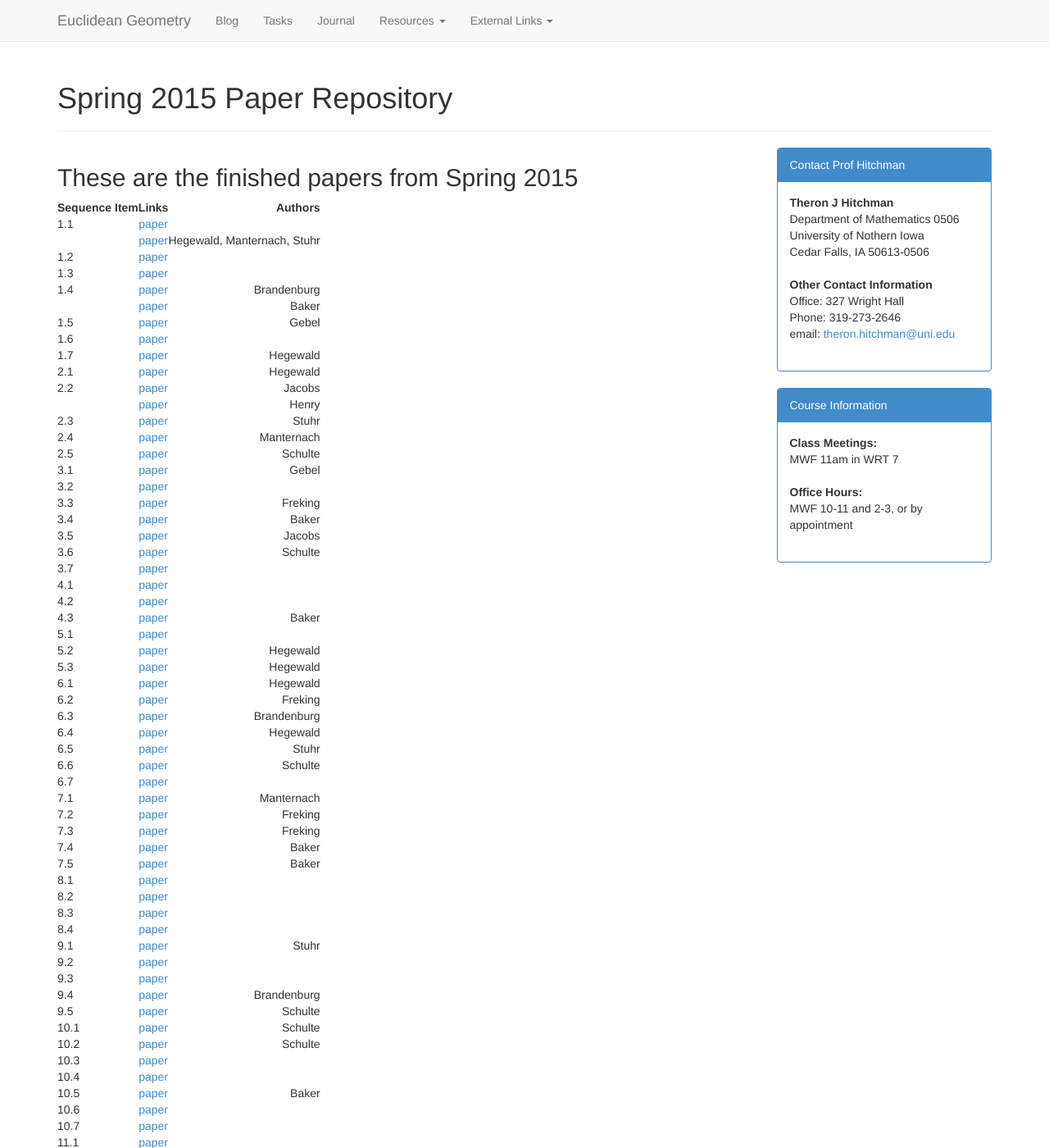
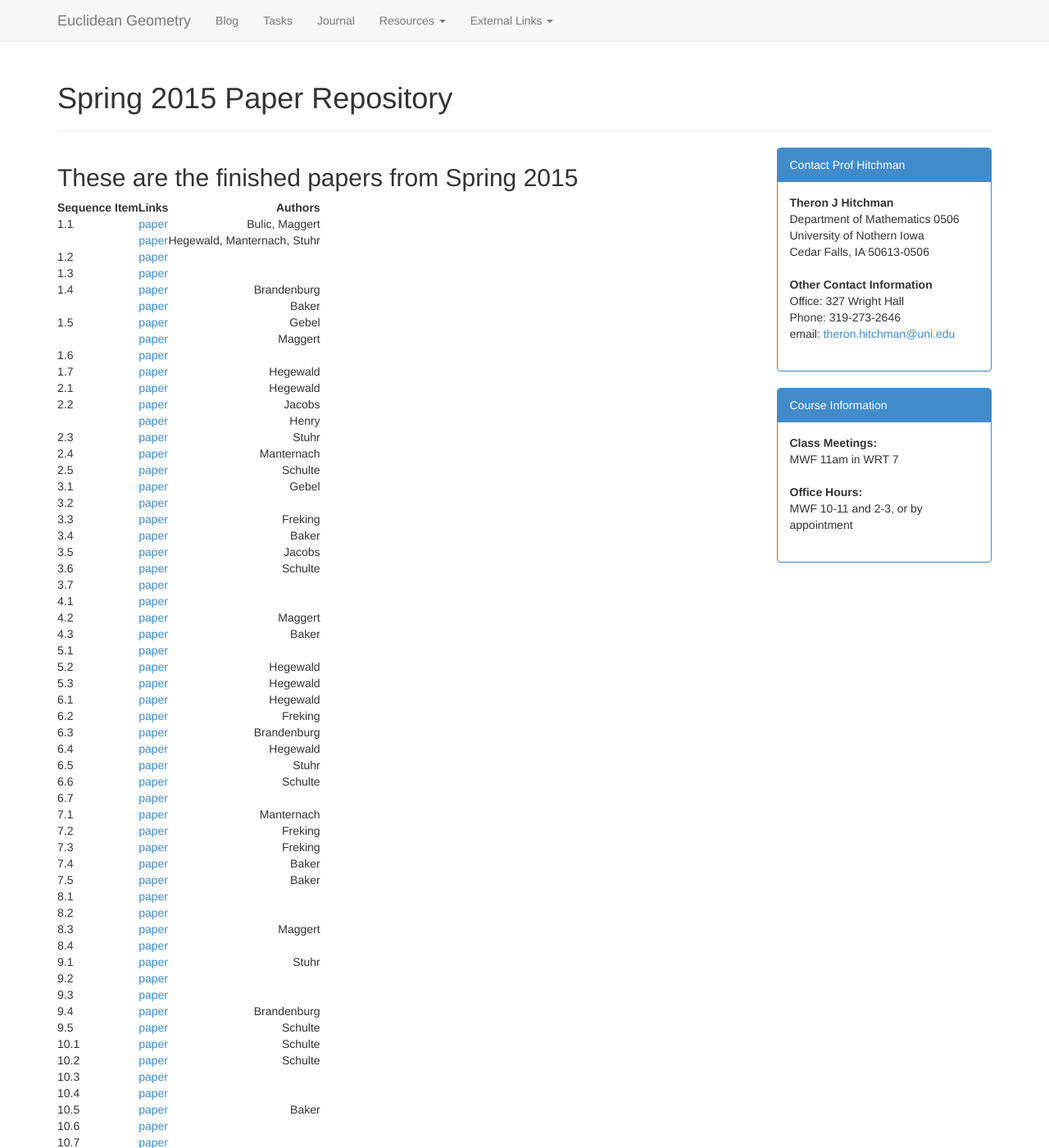
Before and after one commit to theronhitchman/euclidean-geometry, a Jekyll site: the page built from journal/2015S/index.md, in a window 1280 px wide and 1400 px high. Shown: the whole window at 82% size. Built offline with Jekyll 4.4.1, drawn with Linux system fonts in a browser that asks for light colours; nearby versions of some CDN libraries; some of the changed text lies outside the part shown.

Commit message:
add papers by Maggert

```diff
--- a/journal/2015S/index.md
+++ b/journal/2015S/index.md
@@ -7,13 +7,14 @@ title: Spring 2015 Paper Repository
 
 | Sequence Item | Links                                                  | Authors                                      |
 |:--------------|:-------------------------------------------------------:|---------------------------------------------:|
-| 1.1           | <a href="{{site.baseurl}}/journal/2015S/.pdf">paper</a> |                                              |
+| 1.1           | <a href="{{site.baseurl}}/journal/2015S/opposite-angles-theorem.pdf">paper</a> |    Bulic, Maggert     |
 |               | <a href="{{site.baseurl}}/journal/2015S/hegewald-manternach-stuhr.pdf">paper</a> | Hegewald, Manternach, Stuhr  |
 | 1.2           | <a href="{{site.baseurl}}/journal/2015S/.pdf">paper</a> |                                              |
 | 1.3           | <a href="{{site.baseurl}}/journal/2015S/.pdf">paper</a> |                                              |
 | 1.4           | <a href="{{site.baseurl}}/journal/2015S/construction-rhombus.pdf">paper</a> |   Brandenburg            |
 |               | <a href="{{site.baseurl}}/journal/2015S/Baker-1-4.pdf">paper</a> | Baker                               |
 | 1.5           | <a href="{{site.baseurl}}/journal/2015S/flexibility-rigidness-construction.pdf">paper</a> | Gebel      |
+|               | <a href="{{site.baseurl}}/journal/2015S/congruent-rhombi-theorem.pdf">paper</a>  | Maggert             |
 | 1.6           | <a href="{{site.baseurl}}/journal/2015S/.pdf">paper</a> |                                              |
 | 1.7           | <a href="{{site.baseurl}}/journal/2015S/hegewald-theorem-rhombus.pdf">paper</a> | Hegewald             |
 | 2.1           | <a href="{{site.baseurl}}/journal/2015S/kite-angle-congruence.pdf">paper</a> |  Hegewald               |
@@ -30,7 +31,7 @@ title: Spring 2015 Paper Repository
 | 3.6           | <a href="{{site.baseurl}}/journal/2015S/CSchulte-3-6.pdf">paper</a> |  Schulte                         |
 | 3.7           | <a href="{{site.baseurl}}/journal/2015S/.pdf">paper</a> |                                              |
 | 4.1           | <a href="{{site.baseurl}}/journal/2015S/.pdf">paper</a> |                                              |
-| 4.2           | <a href="{{site.baseurl}}/journal/2015S/.pdf">paper</a> |                                              |
+| 4.2           | <a href="{{site.baseurl}}/journal/2015S/completion-euclid-i.pdf">paper</a> |  Maggert                  |
 | 4.3           | <a href="{{site.baseurl}}/journal/2015S/Baker-4-3.pdf">paper</a> |     Baker                           |
 | 5.1           | <a href="{{site.baseurl}}/journal/2015S/.pdf">paper</a> |                                              |
 | 5.2           | <a href="{{site.baseurl}}/journal/2015S/convex-pentagon-angles.pdf">paper</a> |   Hegewald             |
@@ -49,7 +50,7 @@ title: Spring 2015 Paper Repository
 | 7.5           | <a href="{{site.baseurl}}/journal/2015S/Baker-7-5.pdf">paper</a> |   Baker                             |
 | 8.1           | <a href="{{site.baseurl}}/journal/2015S/.pdf">paper</a> |                                              |
 | 8.2           | <a href="{{site.baseurl}}/journal/2015S/.pdf">paper</a> |                                              |
-| 8.3           | <a href="{{site.baseurl}}/journal/2015S/.pdf">paper</a> |                                              |
+| 8.3           | <a href="{{site.baseurl}}/journal/2015S/perpendicular-bisector-intersection.pdf">paper</a> | Maggert   |
 | 8.4           | <a href="{{site.baseurl}}/journal/2015S/.pdf">paper</a> |                                              |
 | 9.1           | <a href="{{site.baseurl}}/journal/2015S/stuhr-9-1.pdf">paper</a> |    Stuhr                            |
 | 9.2           | <a href="{{site.baseurl}}/journal/2015S/.pdf">paper</a> |                                              |
@@ -69,7 +70,8 @@ title: Spring 2015 Paper Repository
 | 11.4          | <a href="{{site.baseurl}}/journal/2015S/stuhr-11-4.pdf">paper</a> |         Stuhr                      |
 | 11.5          | <a href="{{site.baseurl}}/journal/2015S/constructing-congruent-angle.pdf">paper</a> |  Brandenburg                    |
 | 11.6          | <a href="{{site.baseurl}}/journal/2015S/Jacobs-11-6.pdf">paper</a> |  Gebel, Jacobs                    |
-| 11.7          | <a href="{{site.baseurl}}/journal/2015S/.pdf">paper</a> |                                              |
+|               | <a href="{{site.baseurl}}/journal/2015S/construction-perpendicular-line.pdf">paper</a> |  Maggert      |
+| 11.7          | <a href="{{site.baseurl}}/journal/2015S/locating-center-circle.pdf">paper</a> |    Maggert             |
 | 11.8          | <a href="{{site.baseurl}}/journal/2015S/constructing-tangent-line.pdf">paper</a> |  Henry              |
 | 12.1          | <a href="{{site.baseurl}}/journal/2015S/incircle-construction.pdf">paper</a> |       Brandenburg       |
 | 12.2          | <a href="{{site.baseurl}}/journal/2015S/constructing-circumcircle.pdf">paper</a> |  Brandenburg        |
@@ -91,7 +93,8 @@ title: Spring 2015 Paper Repository
 | C             | <a href="{{site.baseurl}}/journal/2015S/.pdf">paper</a> |                                              |
 | D             | <a href="{{site.baseurl}}/journal/2015S/kite-rhombus-parallelogram.pdf">paper</a> | Jacobs             |
 | E             | <a href="{{site.baseurl}}/journal/2015S/.pdf">paper</a> |                                              |
-| F             | <a href="{{site.baseurl}}/journal/2015S/Baker-F.pdf">paper</a> |  Baker                                |
+| F             | <a href="{{site.baseurl}}/journal/2015S/arbitrary-rhombus-construction.pdf">paper</a> | Maggert        |
+|               | <a href="{{site.baseurl}}/journal/2015S/Baker-F.pdf">paper</a> |  Baker                                |
 | G             | <a href="{{site.baseurl}}/journal/2015S/.pdf">paper</a> |                                              |
 | H             | <a href="{{site.baseurl}}/journal/2015S/.pdf">paper</a> |                                              |
 | I             | <a href="{{site.baseurl}}/journal/2015S/.pdf">paper</a> |                                              |
```
Also changed, not shown: 7 other files.
